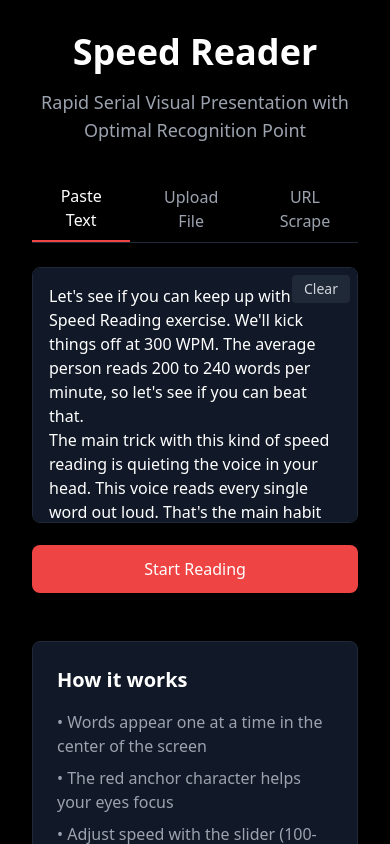
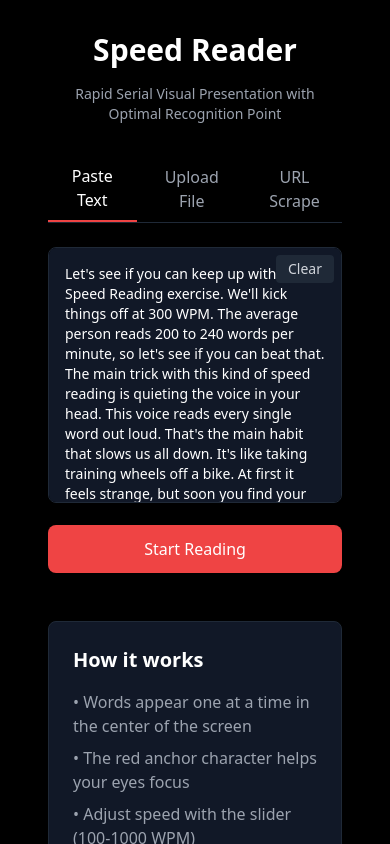
Before and after one commit to solomonhearn9/speed_read, a Next.js app: page / in a window 390 px wide. Shown: the top 844 px of the page. Built offline with nearby package versions, Linux system fonts and the light colour scheme.

Commit message:
mobile font size decrease: ?

```diff
--- a/components/ContentInput.tsx
+++ b/components/ContentInput.tsx
@@ -147,10 +147,10 @@ export default function ContentInput() {
 
   return (
     <div className="min-h-screen bg-black text-white p-8">
-      <div className="max-w-3xl mx-auto">
+      <div className="max-w-3xl mx-auto px-4 md:px-0">
         <div className="mb-8 text-center">
-          <h1 className="text-4xl font-bold mb-4">Speed Reader</h1>
-          <p className="text-gray-400 text-lg">
+          <h1 className="text-3xl md:text-4xl font-bold mb-4">Speed Reader</h1>
+          <p className="text-gray-400 text-sm md:text-lg">
             Rapid Serial Visual Presentation with Optimal Recognition Point
           </p>
         </div>
@@ -206,7 +206,7 @@ export default function ContentInput() {
                 onChange={(e) => setTextInput(e.target.value)}
                 onKeyDown={handleTextareaKeyDown}
                 placeholder="Paste your text here..."
-                className="w-full h-64 bg-gray-900 border border-gray-800 rounded-lg p-4 text-white placeholder-gray-500 focus:outline-none focus:border-red-500 resize-none select-text"
+                className="w-full h-64 bg-gray-900 border border-gray-800 rounded-lg p-4 text-white placeholder-gray-500 focus:outline-none focus:border-red-500 resize-none select-text text-sm md:text-base"
                 style={{ userSelect: 'text', WebkitUserSelect: 'text' }}
               />
               {textInput && (
@@ -277,7 +277,7 @@ export default function ContentInput() {
               value={urlInput}
               onChange={(e) => setUrlInput(e.target.value)}
               placeholder="https://example.com/article"
-              className="w-full bg-gray-900 border border-gray-800 rounded-lg p-4 text-white placeholder-gray-500 focus:outline-none focus:border-red-500 mb-4"
+              className="w-full bg-gray-900 border border-gray-800 rounded-lg p-4 text-white placeholder-gray-500 focus:outline-none focus:border-red-500 mb-4 text-sm md:text-base"
             />
             <button
               onClick={handleURLSubmit}
--- a/components/PageView.tsx
+++ b/components/PageView.tsx
@@ -83,11 +83,11 @@ export default function PageView() {
   };
 
   return (
-    <div className="min-h-screen bg-black text-white p-8">
+    <div className="min-h-screen bg-black text-white p-4 md:p-8">
       <div className="max-w-4xl mx-auto">
         {/* Header */}
         <div className="mb-6 flex items-center justify-between">
-          <h1 className="text-2xl font-bold">Full Text View</h1>
+          <h1 className="text-xl md:text-2xl font-bold">Full Text View</h1>
           <div className="flex gap-2">
             <button
               onClick={() => setViewMode('reading')}
@@ -106,7 +106,7 @@ export default function PageView() {
 
         {/* Text content */}
         <div className="prose prose-invert max-w-none">
-          <div className="text-lg leading-relaxed whitespace-pre-wrap">
+          <div className="text-sm md:text-lg leading-relaxed whitespace-pre-wrap">
             {renderText()}
           </div>
         </div>
--- a/components/WordDisplay.tsx
+++ b/components/WordDisplay.tsx
@@ -40,19 +40,19 @@ export default function WordDisplay({ word }: WordDisplayProps) {
       >
         {/* Left side - text before anchor, right-aligned to meet the center */}
         <div className="flex-1 flex justify-end">
-          <span className="text-white text-7xl font-serif tracking-wide select-none">
+          <span className="text-white text-6xl md:text-7xl font-serif tracking-wide select-none">
             {beforeAnchor}
           </span>
         </div>
 
         {/* Anchor character - always at exact center */}
-        <span className="text-red-500 text-7xl font-serif tracking-wide select-none">
+        <span className="text-red-500 text-6xl md:text-7xl font-serif tracking-wide select-none">
           {anchorChar}
         </span>
 
         {/* Right side - text after anchor, left-aligned from center */}
         <div className="flex-1 flex justify-start">
-          <span className="text-white text-7xl font-serif tracking-wide select-none">
+          <span className="text-white text-6xl md:text-7xl font-serif tracking-wide select-none">
             {afterAnchor}
           </span>
         </div>
```
